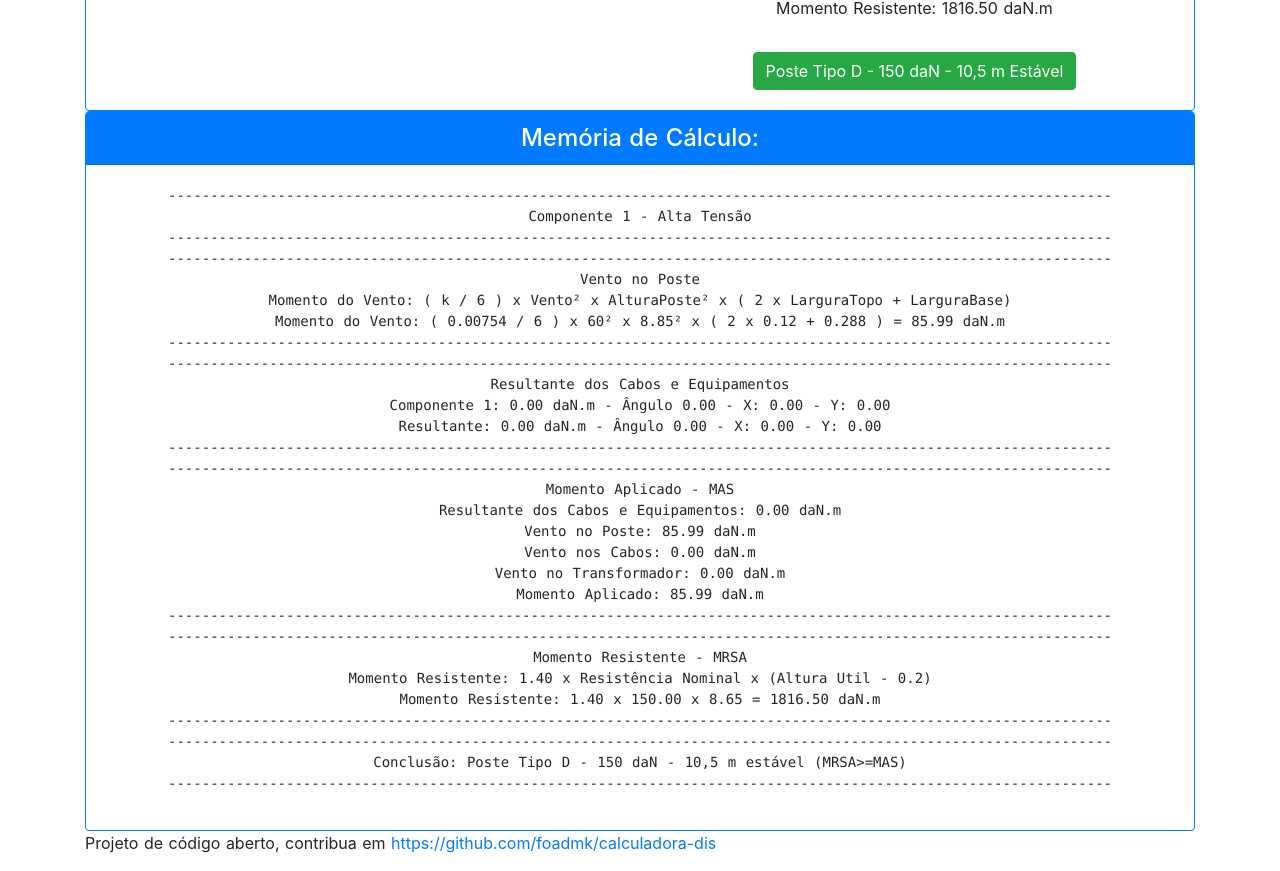
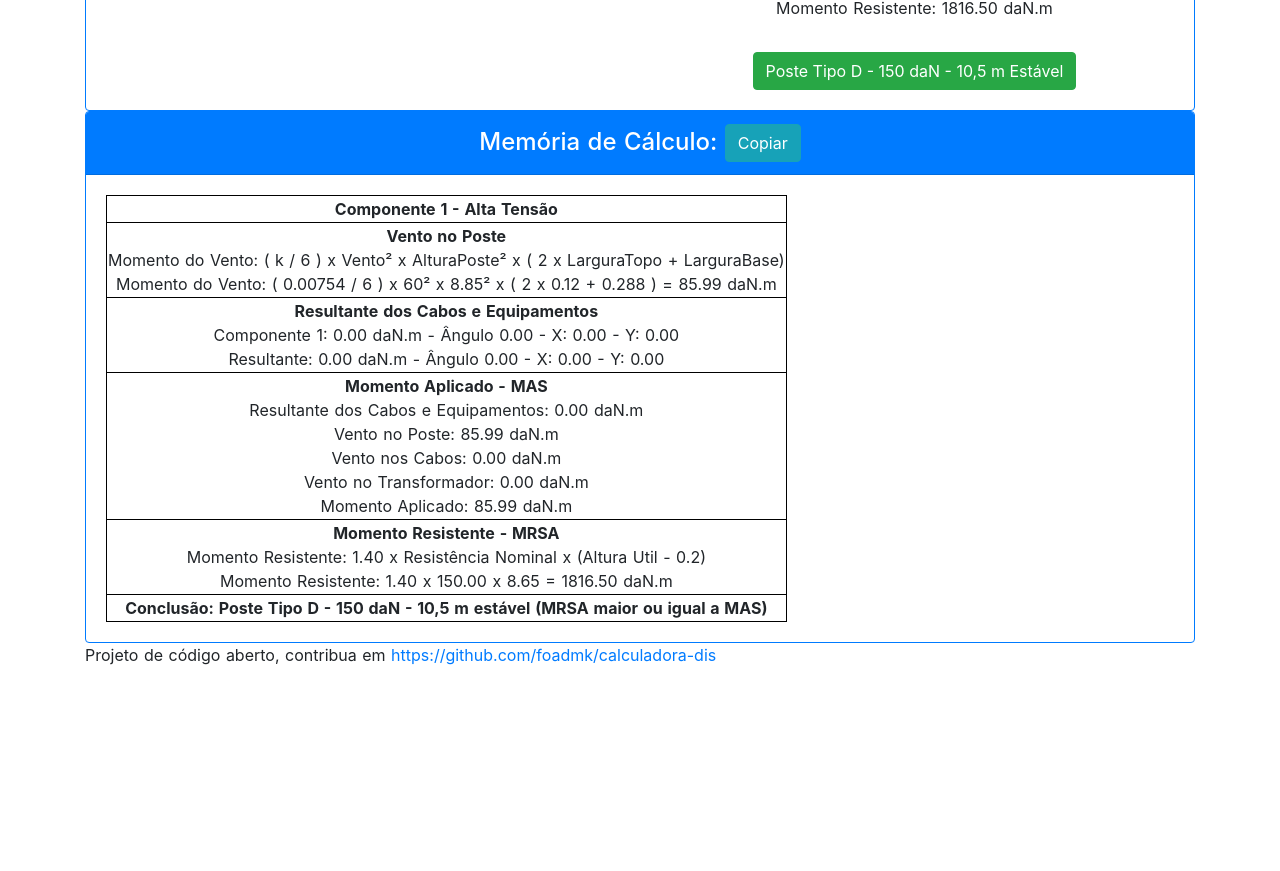
Before and after one commit to fkesheh/calculadora-dis, a Nuxt app: page / in a window 1280 px wide. Shown: the part 920-1791 px from the top of the page. After the commit the page ends 1603 px from the top, so only its background shows below. Built offline with nearby package versions, Linux system fonts and the light colour scheme.

Commit message:
copiar para area de trabalho

```diff
--- a/pages/index.vue
+++ b/pages/index.vue
@@ -188,10 +188,10 @@
       <b-card border-variant="primary" header-bg-variant="primary" header-text-variant="white" align="center">
 
         <template #header>
-          <h4 class="mb-0">Memória de Cálculo:</h4>
+          <h4 class="mb-0">Memória de Cálculo: <b-button variant="info" @click="copiarMemoria">Copiar</b-button></h4>
         </template>
         <b-card-text>
-          <pre>{{ memoriaDeCalculo }}</pre>
+          <div ref='memoria' v-html="memoriaDeCalculo"></div>
         </b-card-text>
       </b-card>
     </div>
@@ -217,6 +217,7 @@
         h: 360,
         w: 360,
         vento: 60,
+        separator: '</td></tr><tr><td>',
         tipos: {
           'AT': 'Alta Tensão',
           'BT': 'Baixa Tensão',
@@ -291,11 +292,9 @@
           p.equip.d = parseFloat(p.equip.d)
           p.deriv.tracao = parseFloat(p.deriv.tracao)
           p.deriv.h = parseFloat(p.deriv.h)
-          texto.push(
-            "----------------------------------------------------------------------------------------------------------------"
-          );
-          texto.push(`Componente ${i+1} - ${this.tipos[p.tipo]}`)
-          if ((p.tipo == 'AT' || p.tipo == 'BT') && p.cabo && (p.cabo.altaTensao && p.tipo == 'AT') &&  (p.cabo.baixaTensao && p.tipo == 'BT')) {
+
+          texto.push(`<strong>Componente ${i+1} - ${this.tipos[p.tipo]}</strong>`)
+          if ((p.tipo == 'AT' || p.tipo == 'BT') && p.cabo && p.cabo.tracao) {
             if (p.cabo.multiplos) {
               texto.push(`Cabo: ${p.qtCabos} x ${p.cabo.nome} - Norma ${p.cabo.norma}`)
               texto.push(
@@ -317,7 +316,7 @@
             if (!p.cabo.multiplos) {
               p.qtCabos = 1
             }
-            if(p.cabo && p.cabo.densidadeLinear){
+            if (p.cabo && p.cabo.densidadeLinear) {
               texto.push(
                 `Cabo: ${p.qtCabos} x ${p.cabo.nome} - Densidade Linear ${p.cabo.densidadeLinear.toFixed(3)} kg/m - Diâmetro: ${p.cabo.diametro.toFixed(3)} m`
               )
@@ -328,9 +327,6 @@
                 `Momento: Tração x Altura = ${(p.qtCabos * p.cabo.densidadeLinear * p.vaoRegulador ** 2 / (8* 0.01 * p.vaoRegulador)).toFixed(2)} x ${p.altura.toFixed(2)} = ${(this.fnCalculaTracao(p)).toFixed(2)} daN.m - Ângulo: ${p.angulo.toFixed(2)}`
               )
             }
-            texto.push(
-              "----------------------------------------------------------------------------------------------------------------"
-            )
             texto.push(
               `Pressão do Vento (Pv):  k x Vento² = 0.00471 x ${this.vento}² = ${(0.00471 * (this.vento ** 2)).toFixed(3)} daN / m²`
             )
@@ -350,9 +346,7 @@
             )
           }
           if (p.tipo == 'TRAFO') {
-            texto.push(
-              "----------------------------------------------------------------------------------------------------------------"
-            )
+
             texto.push(
               `Momento devido ao Vento:  k x Vento² x AlturaFixação x ÁreaDoTrafo(XY)`
             )
@@ -365,20 +359,16 @@
               `Momento: Tração x Altura = ${p.deriv.tracao.toFixed(2)} x ${p.deriv.h.toFixed(2)} = ${(p.deriv.tracao * p.deriv.h).toFixed(2)} daN.m  - Ângulo: ${p.angulo.toFixed(2)}`
             )
           }
+
                   texto.push(
-            "----------------------------------------------------------------------------------------------------------------"
+          this.separator
         )
-
 
         })
 
         let alturaUtil = this.poste.modelo.altura * 0.9 - 0.6
 
-
-        texto.push(
-          "----------------------------------------------------------------------------------------------------------------"
-        )
-        texto.push("Vento no Poste")
+        texto.push("<strong>Vento no Poste</strong>")
         texto.push(
           `Momento do Vento: ( k / 6 ) x Vento² x AlturaPoste² x ( 2 x LarguraTopo + LarguraBase)`
         )
@@ -386,13 +376,10 @@
           `Momento do Vento: ( ${this.poste.modelo.k} / 6 ) x 60² x ${(alturaUtil).toFixed(2)}² x ( 2 x ${this.poste.modelo.topo} + ${this.poste.modelo.base} ) = ${this.resultanteVentoNoPoste.toFixed(2)} daN.m`
         )
         texto.push(
-          "----------------------------------------------------------------------------------------------------------------"
+          this.separator
         )
 
-        texto.push(
-          "----------------------------------------------------------------------------------------------------------------"
-        )
-        texto.push("Resultante dos Cabos e Equipamentos")
+        texto.push("<strong>Resultante dos Cabos e Equipamentos</strong>")
 
         this.poste.forcas.forEach((p, i) => {
           let t = this.fnVetorTracao(p)
@@ -405,14 +392,10 @@
           `Resultante: ${res.mod.toFixed(2)} daN.m - Ângulo ${res.angulo.toFixed(2)} - X: ${res.x.toFixed(2)} - Y: ${res.y.toFixed(2)}`
         )
         texto.push(
-          "----------------------------------------------------------------------------------------------------------------"
+          this.separator
         )
 
-
-        texto.push(
-          "----------------------------------------------------------------------------------------------------------------"
-        )
-        texto.push("Momento Aplicado - MAS")
+        texto.push("<strong>Momento Aplicado - MAS</strong>")
         texto.push(
           `Resultante dos Cabos e Equipamentos: ${res.mod.toFixed(2)} daN.m`
         )
@@ -429,14 +412,10 @@
           `Momento Aplicado: ${this.momentoTotal.toFixed(2)} daN.m`
         )
         texto.push(
-          "----------------------------------------------------------------------------------------------------------------"
+          this.separator
         )
 
-
-        texto.push(
-          "----------------------------------------------------------------------------------------------------------------"
-        )
-        texto.push("Momento Resistente - MRSA")
+        texto.push("<strong>Momento Resistente - MRSA</strong>")
         texto.push(
           `Momento Resistente: 1.40 x Resistência Nominal x (Altura Util - 0.2)`
         )
@@ -461,25 +440,20 @@
           )
         }
         texto.push(
-          "----------------------------------------------------------------------------------------------------------------"
+          this.separator
         )
-        texto.push(
-          "----------------------------------------------------------------------------------------------------------------"
-        )
+
         if (mrsa * fr >= this.momentoTotal) {
           texto.push(
-            `Conclusão: Poste ${this.poste.modelo.nome} estável (MRSA>=MAS)`
+            `<strong>Conclusão: Poste ${this.poste.modelo.nome} estável (MRSA maior ou igual a MAS)</strong>`
           )
         } else {
           texto.push(
-            `Conclusão: Poste ${this.poste.modelo.nome} instável (MRSA<MAS)`
+            `<strong>Conclusão: Poste ${this.poste.modelo.nome} instável (MRSA menor que MAS)</strong>`
           )
         }
-        texto.push(
-          "----------------------------------------------------------------------------------------------------------------"
-        )
 
-        return texto.join("\r\n")
+        return "<table><tr><td>" + texto.join("<br>").replaceAll(this.separator + '<br>', this.separator) + "</td></tr></table>"
       }
     },
     methods: {
@@ -613,11 +587,29 @@
       atualizarAltura(ponto) {
         ponto.altura = this.fnAlturaPadrao(ponto.tipo)
       },
+      selectText(element) {
+        var range;
+        if (document.selection) {
+          // IE
+          range = document.body.createTextRange();
+          range.moveToElementText(element);
+          range.select();
+        } else if (window.getSelection) {
+          range = document.createRange();
+          range.selectNode(element);
+          window.getSelection().removeAllRanges();
+          window.getSelection().addRange(range);
+        }
+      },
+      copiarMemoria() {
+        this.selectText(this.$refs.memoria)
+        document.execCommand("copy")
+      },
       fnRebaterAo1Q(angulo) {
         let a = Math.abs(angulo)
-        if(a <= 90) return a
-        if(a <= 180) return 180 - a
-        if(a <= 270) return a - 180
+        if (a <= 90) return a
+        if (a <= 180) return 180 - a
+        if (a <= 270) return a - 180
         return 360 - a
       },
       fnResultante() {
@@ -769,4 +761,7 @@
     min-height: 100vh;
   }
 
+  tr {
+    border: 1px solid #000;
+  }
 </style>
```
Lines whose indentation alone changed are shown as unchanged.
